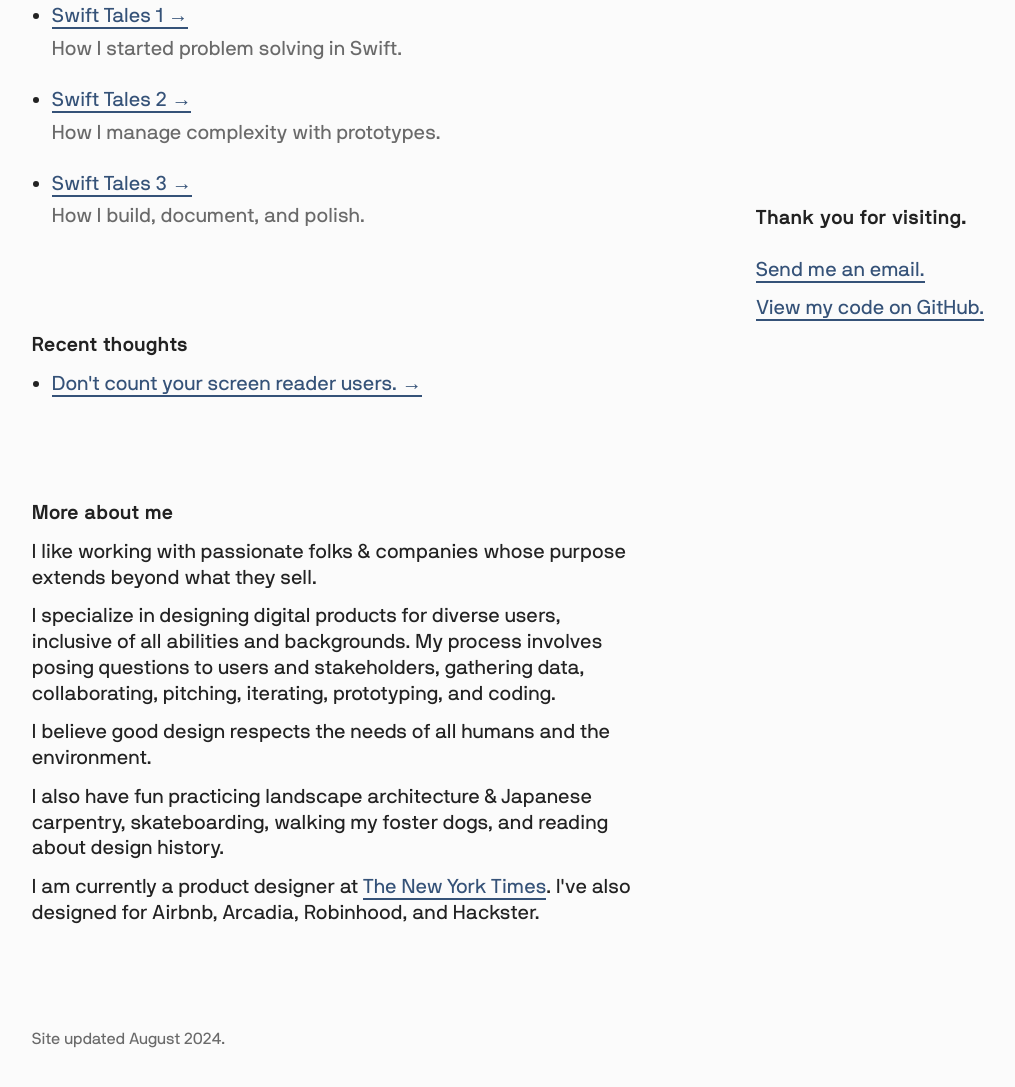
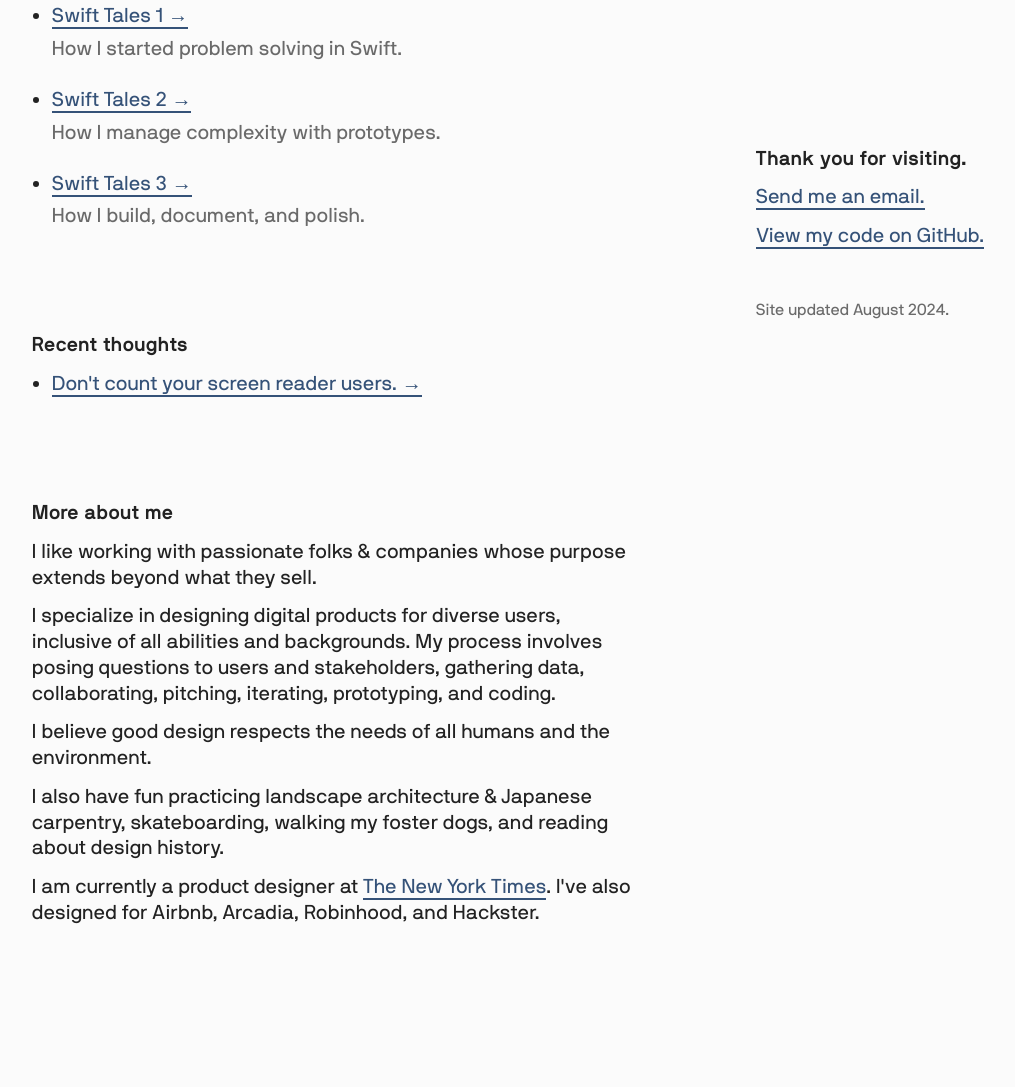
Before and after one commit to argomod/portfolio, a plain HTML site: page index.html in a window 1280 px wide. Shown: the part 359-1446 px from the top of the page, without its empty margins (130-1145 px from the left). After the commit the page ends 1405 px from the top, so only its background shows below. Drawn offline with Linux system fonts and the light colour scheme.

Commit message:
Moved site update time to footer

```diff
--- a/footer.js
+++ b/footer.js
@@ -16,10 +16,12 @@ class footer extends HTMLElement {
             </div>
             <div>
             <p class="bold-text">Thank you for visiting.</p>
-                <ul class="spacing-small-top no-bullet">
+                <ul class="spacing-xsmall-top no-bullet">
                     <li class="spacing-xsmall-bottom"><a href="mailto:mattargomaniz@gmail.com">Send me an email.</a></li>
                      <li><a target="_blank" href="https://github.com/argomod">View my code on GitHub.</a></li>
                 </ul>
+               <p class="spacing-medium-top small-text sec-text">Site updated August 2024.</p>
+
 
             </div>
         </footer>
--- a/index.html
+++ b/index.html
@@ -49,7 +49,6 @@
       history.</p>
     <p>I am currently a product designer at <a href="https://www.nytimes.com/" target="_blank">The New York Times</a>.
       I've also designed for Airbnb, Arcadia, Robinhood, and Hackster.</p>
-    <p class="spacing-large-top small-text sec-text">Site updated August 2024.</p>
   </main>
 
   <mo-footer></mo-footer>
```
